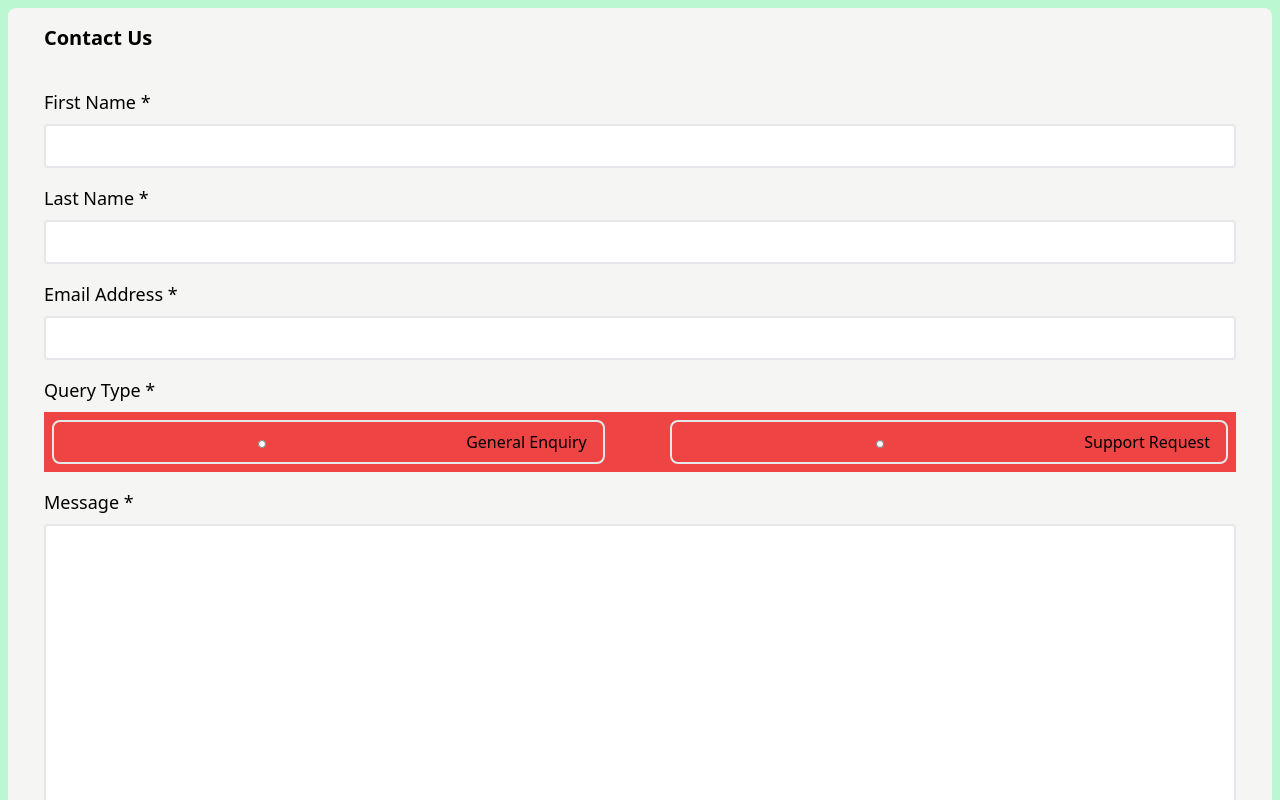
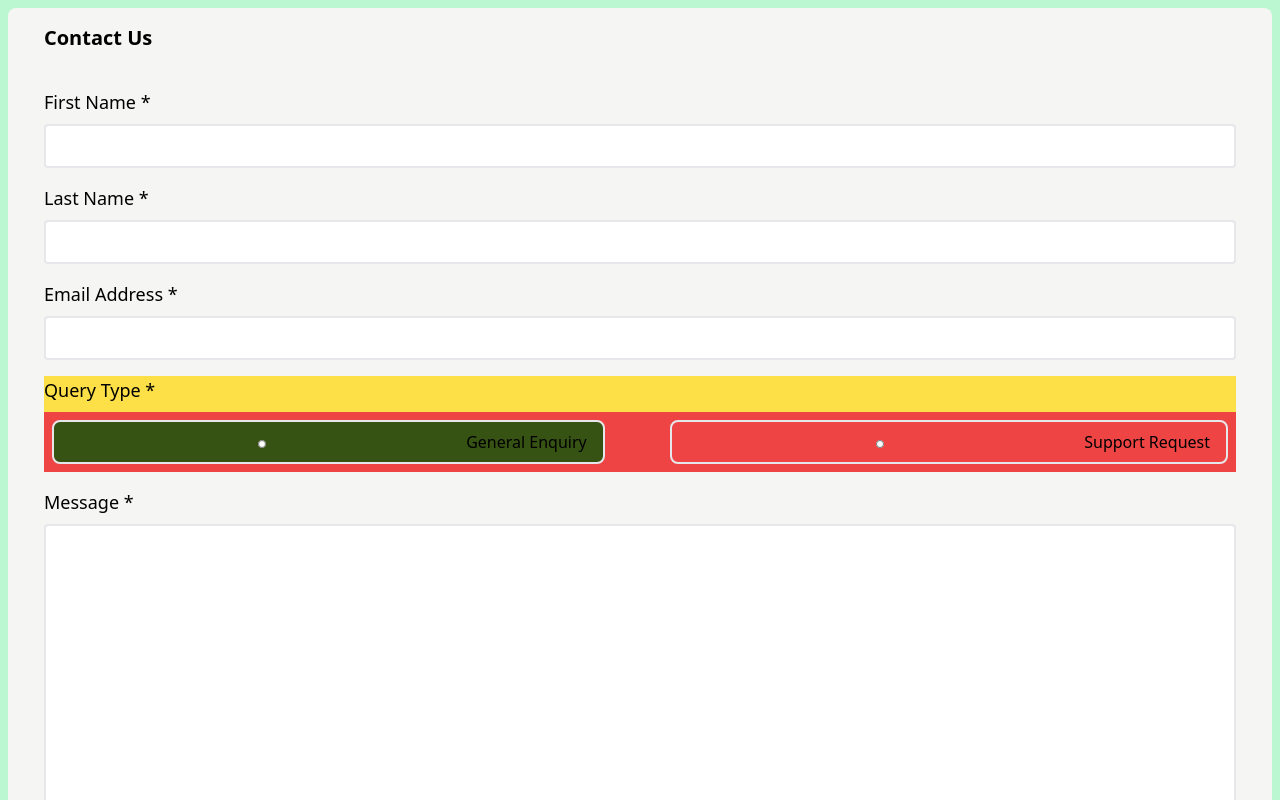
Before and after one commit to Miron-Silviu/contact_form, a plain HTML site: page src/index.html in a window 1280 px wide. Shown: the top 800 px of the page. Drawn offline with Linux system fonts and the light colour scheme.

Commit message:
Feat: Modify dispaly propertry.

```diff
--- a/src/index.html
+++ b/src/index.html
@@ -58,13 +58,13 @@
 
         <!-- Query Type -->
         <!-- TODO -->
-        <div class="query_container mb-4">
+        <div class="query_container mb-4 bg-yellow-300">
           <p class="query_info block text-lg font-medium mb-2">Query Type *</p>
           <div
             class="radi0_containers bg bg-red-500 md:flex md:justify-between"
           >
             <div
-              class="general_enquiry border-2 inline-block mb-2 py-2 px-4 rounded-lg m-2"
+              class="general_enquiry border-2 inline-block mb-2 py-2 px-4 rounded-lg m-2 bg-lime-900"
             >
               <input
                 type="radio"
```
Also changed, not shown: src/output.css.
